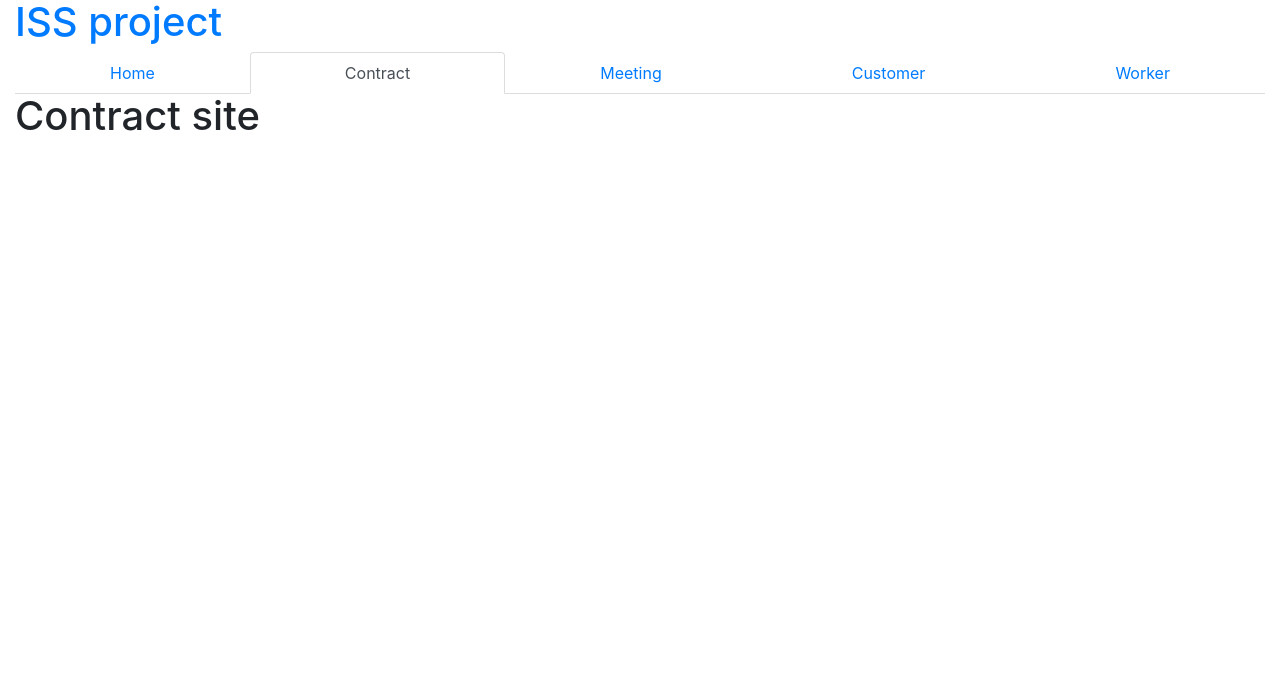
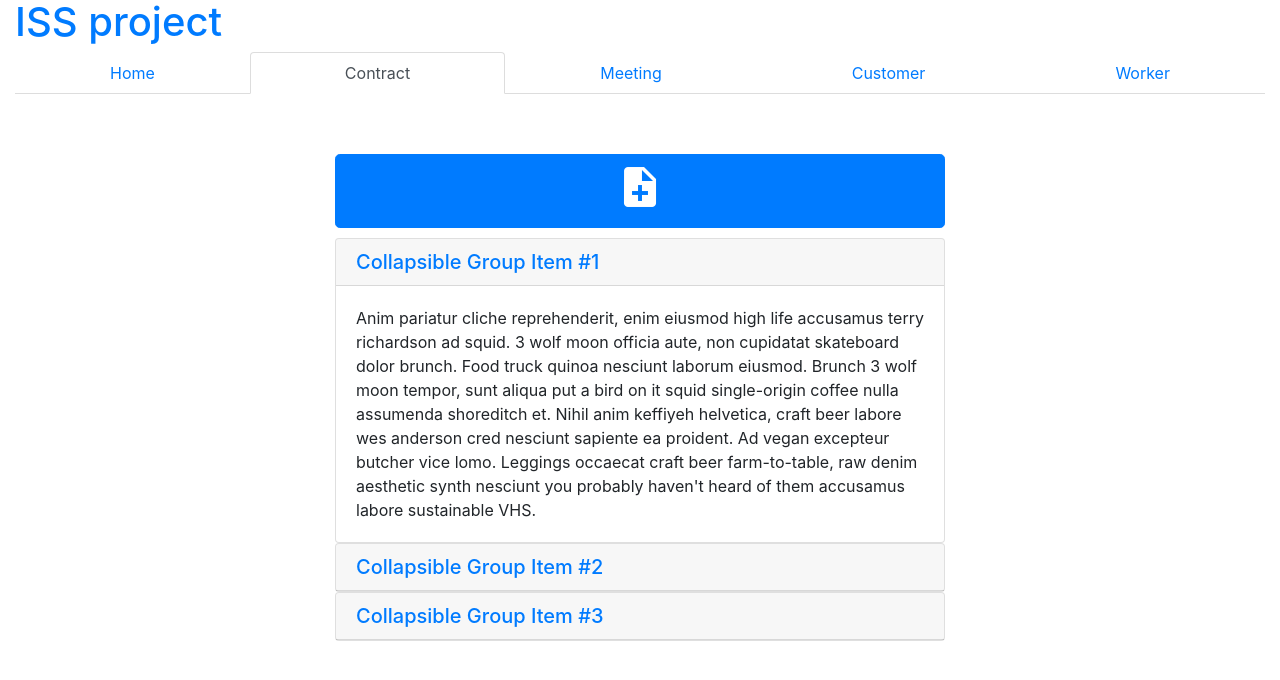
Before and after one commit to NoName115/IIS, a Django app: a page that uses crmsystem/templates/crmsystem/base.html in a window 1280 px wide. Shown: the top 680 px of the page. Run offline with Django 3.2, Linux system fonts and the light colour scheme; some libraries are stand-ins or nearby versions.

Commit message:
Something...

```diff
--- a/crmsystem/static/crmsystem/crmsystem.css
+++ /dev/null
@@ -1,3 +0,0 @@
-/* Subor pre pridanie nejakych CSS blbosti ak by trebalo
-   Nacitava sa pri {% load staticfiles %} v html subore
-*/
--- /dev/null
+++ b/crmsystem/static/css/crmsystem.css
@@ -0,0 +1,7 @@
+.top-space-small {
+    margin-top: 10px;
+}
+
+.top-space-big {
+    margin-top: 60px;
+}
--- a/crmsystem/templates/crmsystem/base.html
+++ b/crmsystem/templates/crmsystem/base.html
@@ -1,7 +1,6 @@
-<!DOCTYPE html>
-
 {% load staticfiles %}
 
+<!DOCTYPE html>
 <html lang="en">
     <head>
         <meta name="viewport" content="width=device-width, initial-scale=1, maximum-scale=1, user-scalable=no">
@@ -16,6 +15,8 @@
         <script src="https://cdnjs.cloudflare.com/ajax/libs/popper.js/1.11.0/umd/popper.min.js" integrity="sha384-b/U6ypiBEHpOf/4+1nzFpr53nxSS+GLCkfwBdFNTxtclqqenISfwAzpKaMNFNmj4" crossorigin="anonymous"></script>
         <script src="https://maxcdn.bootstrapcdn.com/bootstrap/4.0.0-beta/js/bootstrap.min.js" integrity="sha384-h0AbiXch4ZDo7tp9hKZ4TsHbi047NrKGLO3SEJAg45jXxnGIfYzk4Si90RDIqNm1" crossorigin="anonymous"></script>
         <link rel="stylesheet" href="https://maxcdn.bootstrapcdn.com/bootstrap/4.0.0-beta/css/bootstrap.min.css" integrity="sha384-/Y6pD6FV/Vv2HJnA6t+vslU6fwYXjCFtcEpHbNJ0lyAFsXTsjBbfaDjzALeQsN6M" crossorigin="anonymous">
+        <link rel="stylesheet" href="{% static 'css/crmsystem.css' %}">
+        <link rel="stylesheet" href="https://fonts.googleapis.com/icon?family=Material+Icons">
     </head>
     <body>
         <div class="container-fluid">
--- a/crmsystem/templates/crmsystem/contract_site.html
+++ b/crmsystem/templates/crmsystem/contract_site.html
@@ -19,5 +19,69 @@
     </li>
 </ul>
 
-<h1>Contract site</h1>
+<div class="top-space-big"></div>
+
+<div class="row">
+    <div class="col-md-3"></div>
+    <div class="col-md-6">
+        <a href="{% url 'meeting_site' %}" class="btn btn-primary btn-lg btn-block">
+            <i class="material-icons" style="font-size:48px; color:white;">note_add</i>
+        </a>
+    </div>
+    <div class="col-md-3"></div>
+</div>
+
+<div class="top-space-small"></div>
+
+<div class="row">
+    <div class="col-md-3"></div>
+    <div class="col-md-6">
+    <div id="accordion" role="tablist">
+        <div class="card">
+            <div class="card-header" role="tab" id="headingOne">
+            <h5 class="mb-0">
+                <a data-toggle="collapse" href="#collapseOne" aria-expanded="true" aria-controls="collapseOne">
+                Collapsible Group Item #1
+                </a>
+            </h5>
+            </div>
+
+            <div id="collapseOne" class="collapse show" role="tabpanel" aria-labelledby="headingOne" data-parent="#accordion">
+            <div class="card-body">
+                Anim pariatur cliche reprehenderit, enim eiusmod high life accusamus terry richardson ad squid. 3 wolf moon officia aute, non cupidatat skateboard dolor brunch. Food truck quinoa nesciunt laborum eiusmod. Brunch 3 wolf moon tempor, sunt aliqua put a bird on it squid single-origin coffee nulla assumenda shoreditch et. Nihil anim keffiyeh helvetica, craft beer labore wes anderson cred nesciunt sapiente ea proident. Ad vegan excepteur butcher vice lomo. Leggings occaecat craft beer farm-to-table, raw denim aesthetic synth nesciunt you probably haven't heard of them accusamus labore sustainable VHS.
+            </div>
+            </div>
+        </div>
+        <div class="card">
+            <div class="card-header" role="tab" id="headingTwo">
+            <h5 class="mb-0">
+                <a class="collapsed" data-toggle="collapse" href="#collapseTwo" aria-expanded="false" aria-controls="collapseTwo">
+                Collapsible Group Item #2
+                </a>
+            </h5>
+            </div>
+            <div id="collapseTwo" class="collapse" role="tabpanel" aria-labelledby="headingTwo" data-parent="#accordion">
+            <div class="card-body">
+                Anim pariatur cliche reprehenderit, enim eiusmod high life accusamus terry richardson ad squid. 3 wolf moon officia aute, non cupidatat skateboard dolor brunch. Food truck quinoa nesciunt laborum eiusmod. Brunch 3 wolf moon tempor, sunt aliqua put a bird on it squid single-origin coffee nulla assumenda shoreditch et. Nihil anim keffiyeh helvetica, craft beer labore wes anderson cred nesciunt sapiente ea proident. Ad vegan excepteur butcher vice lomo. Leggings occaecat craft beer farm-to-table, raw denim aesthetic synth nesciunt you probably haven't heard of them accusamus labore sustainable VHS.
+            </div>
+            </div>
+        </div>
+        <div class="card">
+            <div class="card-header" role="tab" id="headingThree">
+            <h5 class="mb-0">
+                <a class="collapsed" data-toggle="collapse" href="#collapseThree" aria-expanded="false" aria-controls="collapseThree">
+                Collapsible Group Item #3
+                </a>
+            </h5>
+            </div>
+            <div id="collapseThree" class="collapse" role="tabpanel" aria-labelledby="headingThree" data-parent="#accordion">
+            <div class="card-body">
+                Anim pariatur cliche reprehenderit, enim eiusmod high life accusamus terry richardson ad squid. 3 wolf moon officia aute, non cupidatat skateboard dolor brunch. Food truck quinoa nesciunt laborum eiusmod. Brunch 3 wolf moon tempor, sunt aliqua put a bird on it squid single-origin coffee nulla assumenda shoreditch et. Nihil anim keffiyeh helvetica, craft beer labore wes anderson cred nesciunt sapiente ea proident. Ad vegan excepteur butcher vice lomo. Leggings occaecat craft beer farm-to-table, raw denim aesthetic synth nesciunt you probably haven't heard of them accusamus labore sustainable VHS.
+            </div>
+            </div>
+        </div>
+    </div>
+    </div>
+    <div class="col-md-3"></div>
+</div>
 {% endblock %}
```
Also changed, not shown: crmsystem/templates/crmsystem/role_site.html (+7 -5 lines).
